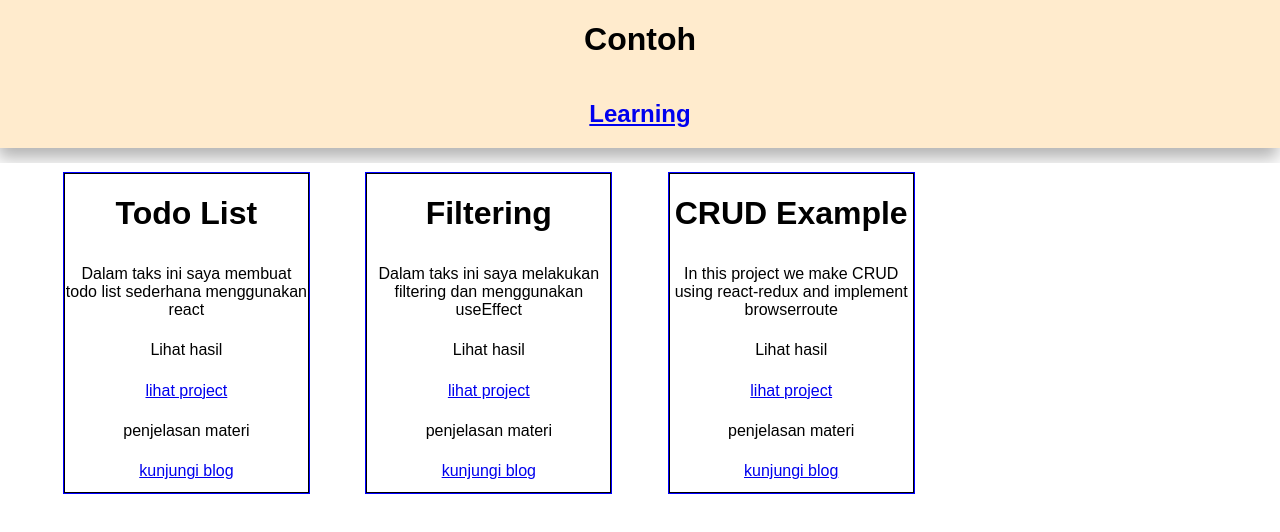
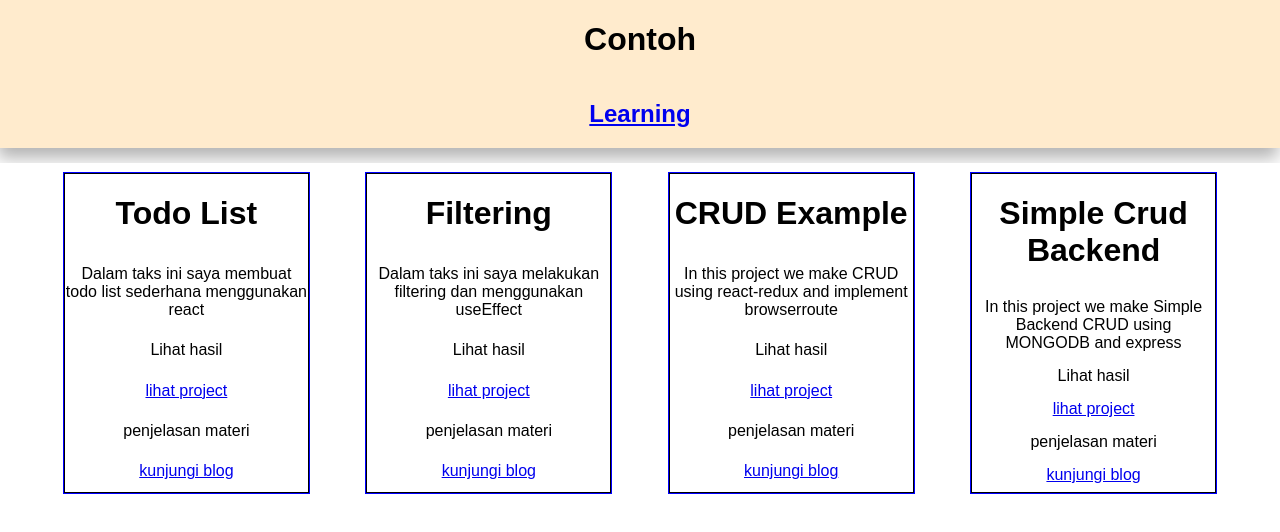
Before and after one commit to zenahmad06/porto, a React (Vite) app: page / in a window 1280 px wide. Shown: the top 532 px of the page. Built offline with nearby package versions, Linux system fonts and the light colour scheme.

Commit message:
add item

```diff
--- a/src/data/materi-todo.js
+++ b/src/data/materi-todo.js
@@ -22,3 +22,11 @@ export const Crud ={
         blog:"https://zenahmad06.github.io/blog/crud/"
     }
 }
+export const CrudBackend ={
+    title:"Simple Crud Backend",
+    content:"In this project we make Simple Backend CRUD using MONGODB and express",
+    link:{
+        project:"https://github.com/zenahmad06/all-project/tree/main/crud-backend",
+        blog:"https://zenahmad06.github.io/blog/crud-backend/"
+    }
+}
--- a/src/pages/learning-page.jsx
+++ b/src/pages/learning-page.jsx
@@ -1,6 +1,6 @@
 import Card from '../components/card-item'
 import styled from '../styles/learningpage.module.css'
-import { materiTodo,materiFilter,Crud } from '../data/materi-todo'
+import { materiTodo,materiFilter,Crud,CrudBackend } from '../data/materi-todo'
 export default function LearningPage(){
     return(
         <>
@@ -8,6 +8,8 @@ export default function LearningPage(){
                 <Card content={materiTodo}/>
                 <Card content={materiFilter}/>
                 <Card content={Crud}/>
+                <Card content={CrudBackend}/>
+
 
 
             </div>
```
